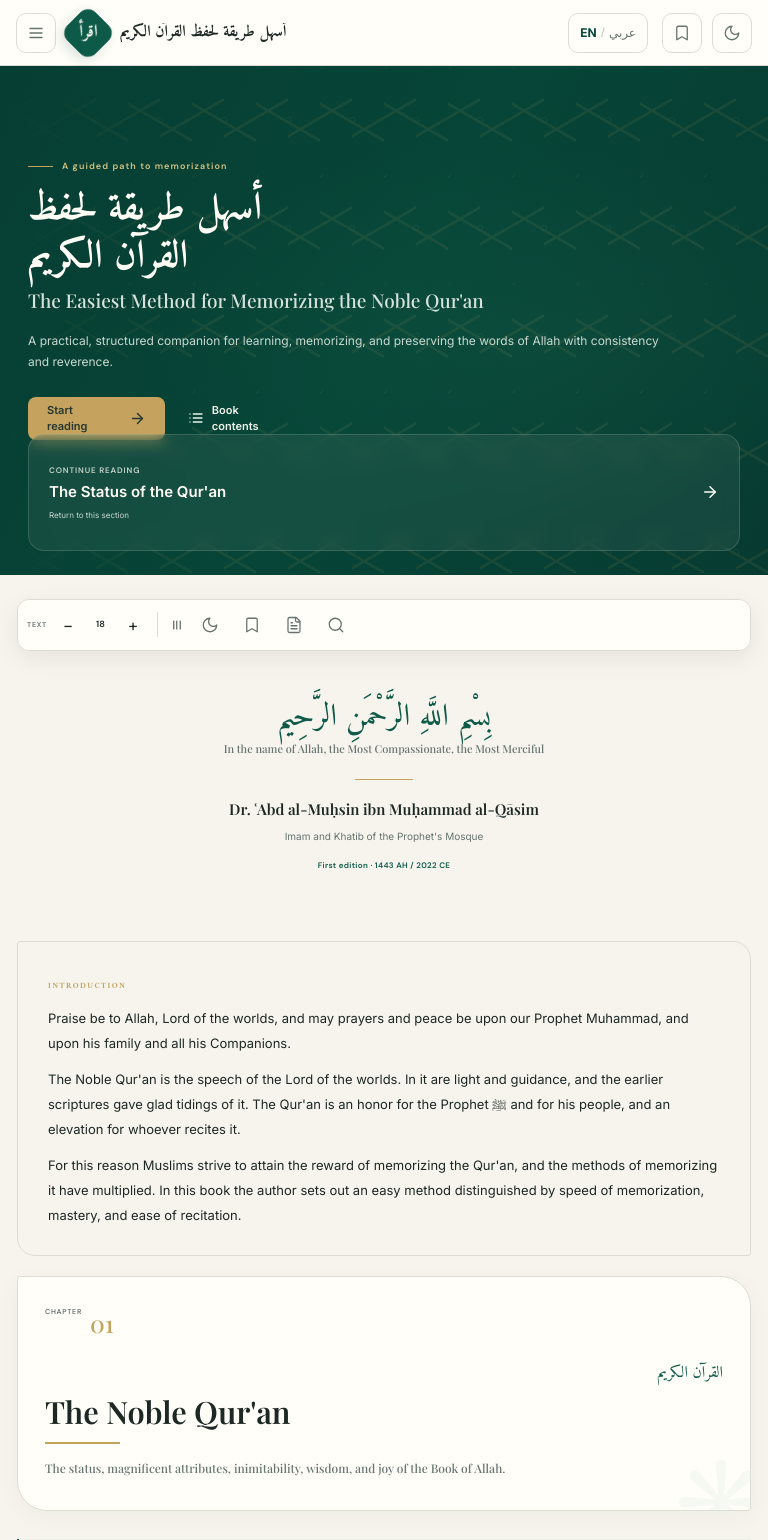
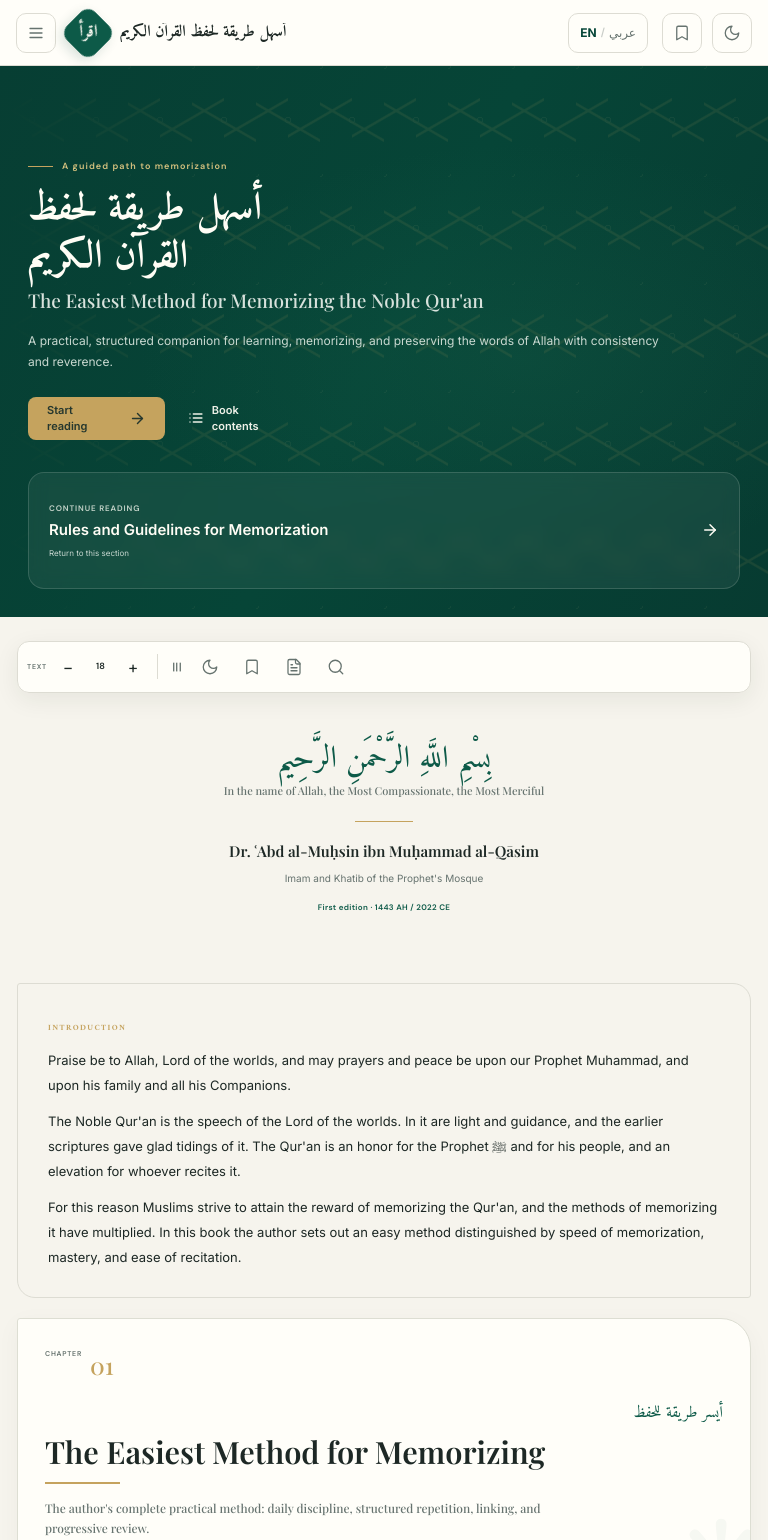
Before and after one commit to asadabdu54-code/The-way-of-memorizing-quran, a React (Vite) app: page / in a window 768 px wide. Shown: the top 1540 px of the page. Built offline with nearby package versions, Linux system fonts and the light colour scheme; a web font is replaced by a local one.

Commit message:
Update the sections order and & responsiveness error

```diff
--- a/src/App.tsx
+++ b/src/App.tsx
@@ -20,6 +20,7 @@ import {
 } from "lucide-react";
 import {
   buildBookSegments,
+  chapterOrder,
   chaptersEn,
   getChapters,
   getSectionMetadata,
@@ -99,6 +100,13 @@ const navigationConfig: NavigationItemConfig[] = [
 ];
 
 const lineHeightSteps = [1.9, 2.1, 1.7];
+
+function getOrderedChapterDisplayIndex(chapterIndex: number): number {
+  const displayIndex = chapterOrder.indexOf(
+    chapterIndex as (typeof chapterOrder)[number],
+  );
+  return displayIndex === -1 ? chapterIndex : displayIndex;
+}
 
 function isRecord(value: unknown): value is Record<string, unknown> {
   return typeof value === "object" && value !== null;
@@ -600,7 +608,10 @@ function Sidebar({
                   onKeyDown={handleContentsKeyDown}
                 >
                   <nav className="toc-dropdown-inner" aria-label="Book chapters and sections">
-                    {currentChapters.map((chapter, chapterIndex) => (
+                    {chapterOrder.map((chapterIndex, displayIndex) => {
+                      const chapter = currentChapters[chapterIndex];
+
+                      return (
                       <div className="toc-chapter" key={`chapter-${chapterIndex}-${chapter.title}`}>
                         <button
                           className={`toc-chapter-title ${chapterIndex === activeChapterIndex ? "current" : ""}`}
@@ -610,7 +621,7 @@ function Sidebar({
                           }
                         >
                           <span className="toc-chapter-index">
-                            {String(chapterIndex + 1).padStart(2, "0")}
+                            {String(displayIndex + 1).padStart(2, "0")}
                           </span>
                           <span>{chapter.title}</span>
                           <ChevronRight
@@ -639,7 +650,8 @@ function Sidebar({
                           })}
                         </div>
                       </div>
-                    ))}
+                      );
+                    })}
                   </nav>
                 </div>
               </div>
@@ -685,11 +697,13 @@ function Sidebar({
 
 function ChapterCard({
   chapterIndex,
+  displayIndex,
   currentChapters,
   language,
   t,
 }: {
   chapterIndex: number;
+  displayIndex: number;
   currentChapters: ChapterDefinition[];
   language: Language;
   t: (typeof uiTranslations)["en"];
@@ -704,7 +718,7 @@ function ChapterCard({
     >
       <div className="chapter-number">
         <span className="eyebrow">{t.chapterLabel}</span>
-        <strong>{String(chapterIndex + 1).padStart(2, "0")}</strong>
+        <strong>{String(displayIndex + 1).padStart(2, "0")}</strong>
       </div>
       <div className="chapter-heading-copy">
         {language === "en" && (
@@ -762,6 +776,7 @@ function BookContent({
             <ChapterCard
               key={`chapter-${segment.chapterIndex}-${index}`}
               chapterIndex={segment.chapterIndex}
+              displayIndex={getOrderedChapterDisplayIndex(segment.chapterIndex)}
               currentChapters={currentChapters}
               language={language}
               t={t}
@@ -789,7 +804,7 @@ function BookContent({
             >
               <div className="section-rule" aria-hidden="true">
                 <span>
-                  {String(chapterIndex + 1).padStart(2, "0")}.
+                  {String(getOrderedChapterDisplayIndex(chapterIndex) + 1).padStart(2, "0")}.
                   {String(sectionIndex + 1).padStart(2, "0")}
                 </span>
                 <i />
@@ -1002,10 +1017,10 @@ function Hero({
           </a>
           <a
             className="button button-quiet"
-            href="#chapter-1"
+            href={`#chapter-${chapterOrder[0] + 1}`}
             onClick={(event) => {
               event.preventDefault();
-              onNavigate("chapter-1", "reader");
+              onNavigate(`chapter-${chapterOrder[0] + 1}`, "reader");
             }}
           >
             <List size={16} aria-hidden="true" />
@@ -1527,7 +1542,9 @@ function App() {
   const [bookmarks, setBookmarks] = useState<SavedPassage[]>(loadSavedPassages);
   const [notes, setNotes] = useState<ReadingNote[]>(loadReadingNotes);
   const [readingActivity, setReadingActivity] = useState<string[]>(loadReadingActivity);
-  const [activeSectionId, setActiveSectionId] = useState(sectionId(0, 0));
+  const [activeSectionId, setActiveSectionId] = useState(
+    sectionId(chapterOrder[0], 0),
+  );
   const [showBackToTop, setShowBackToTop] = useState(false);
   const [activeNavigation, setActiveNavigation] = useState<NavigationId>("reader");
   const [bookContentsOpen, setBookContentsOpen] = useState(false);
@@ -1536,7 +1553,7 @@ function App() {
   const [searchOpen, setSearchOpen] = useState(false);
   const [searchQuery, setSearchQuery] = useState("");
   const [noteOpen, setNoteOpen] = useState(false);
-  const [noteContext, setNoteContext] = useState(sectionId(0, 0));
+  const [noteContext, setNoteContext] = useState(sectionId(chapterOrder[0], 0));
   const [viewingNote, setViewingNote] = useState<{
     note: ReadingNote;
     index: number;
@@ -1552,9 +1569,9 @@ function App() {
       }
     }
     return {
-      chapterIndex: 0,
+      chapterIndex: chapterOrder[0],
       sectionIndex: 0,
-      title: currentChapters[0]?.sections[0] ?? "",
+      title: currentChapters[chapterOrder[0]]?.sections[0] ?? "",
     };
   }, [activeSectionId, currentChapters]);
 
@@ -1908,7 +1925,7 @@ function App() {
       return;
     }
 
-    setActiveSectionId(sectionId(0, 0));
+    setActiveSectionId(sectionId(chapterOrder[0], 0));
     setActiveNavigation("reader");
     const previousScrollBehavior = document.documentElement.style.scrollBehavior;
     document.documentElement.style.scrollBehavior = "auto";
--- a/src/bookData.ts
+++ b/src/bookData.ts
@@ -156,6 +156,8 @@ export const chaptersAr: ChapterDefinition[] = [
 export function getChapters(lang: Language): ChapterDefinition[] {
   return lang === "ar" ? chaptersAr : chaptersEn;
 }
+
+export const chapterOrder = [2, 3, 0, 1, 4] as const;
 
 export const chapters = chaptersEn;
 
@@ -397,7 +399,33 @@ export function buildBookSegments(lang: Language = "en"): BookSegment[] {
   }
 
   flush();
-  return segments;
+
+  const segmentsByChapter = new Map<number, BookSegment[]>();
+  const openingSegments: BookSegment[] = [];
+  const appendixSegments: BookSegment[] = [];
+
+  for (const segment of segments) {
+    const segmentChapterIndex =
+      segment.type === "chapter" ? segment.chapterIndex : segment.chapterIndex;
+
+    if (segmentChapterIndex !== undefined) {
+      const chapterSegments = segmentsByChapter.get(segmentChapterIndex) ?? [];
+      chapterSegments.push(segment);
+      segmentsByChapter.set(segmentChapterIndex, chapterSegments);
+    } else if (segment.type === "text" && segment.kind === "appendix") {
+      appendixSegments.push(segment);
+    } else {
+      openingSegments.push(segment);
+    }
+  }
+
+  return [
+    ...openingSegments,
+    ...chapterOrder.flatMap(
+      (chapterIndex) => segmentsByChapter.get(chapterIndex) ?? [],
+    ),
+    ...appendixSegments,
+  ];
 }
 
 export function sectionId(chapterIndex: number, sectionIndex: number): string {
--- a/src/styles.css
+++ b/src/styles.css
@@ -123,6 +123,7 @@ button:disabled {
   width: 100%;
   height: 100%;
   align-items: center;
+  gap: 12px;
   padding: 0 28px;
 }
 
@@ -2790,6 +2791,30 @@ button:disabled {
   }
 }
 
+@media (min-width: 641px) and (max-width: 900px) {
+  .welcome {
+    display: flex;
+    height: auto;
+    min-height: 0;
+    flex-direction: column;
+    padding: 94px 28px 28px;
+  }
+
+  .welcome-copy {
+    position: relative;
+    inset: auto;
+    width: 100%;
+    margin: 0;
+  }
+
+  .journey-card {
+    position: relative;
+    inset: auto;
+    width: 100%;
+    margin: 32px 0 0;
+  }
+}
+
 @media (prefers-reduced-motion: reduce) {
   *,
   *::before,
```
